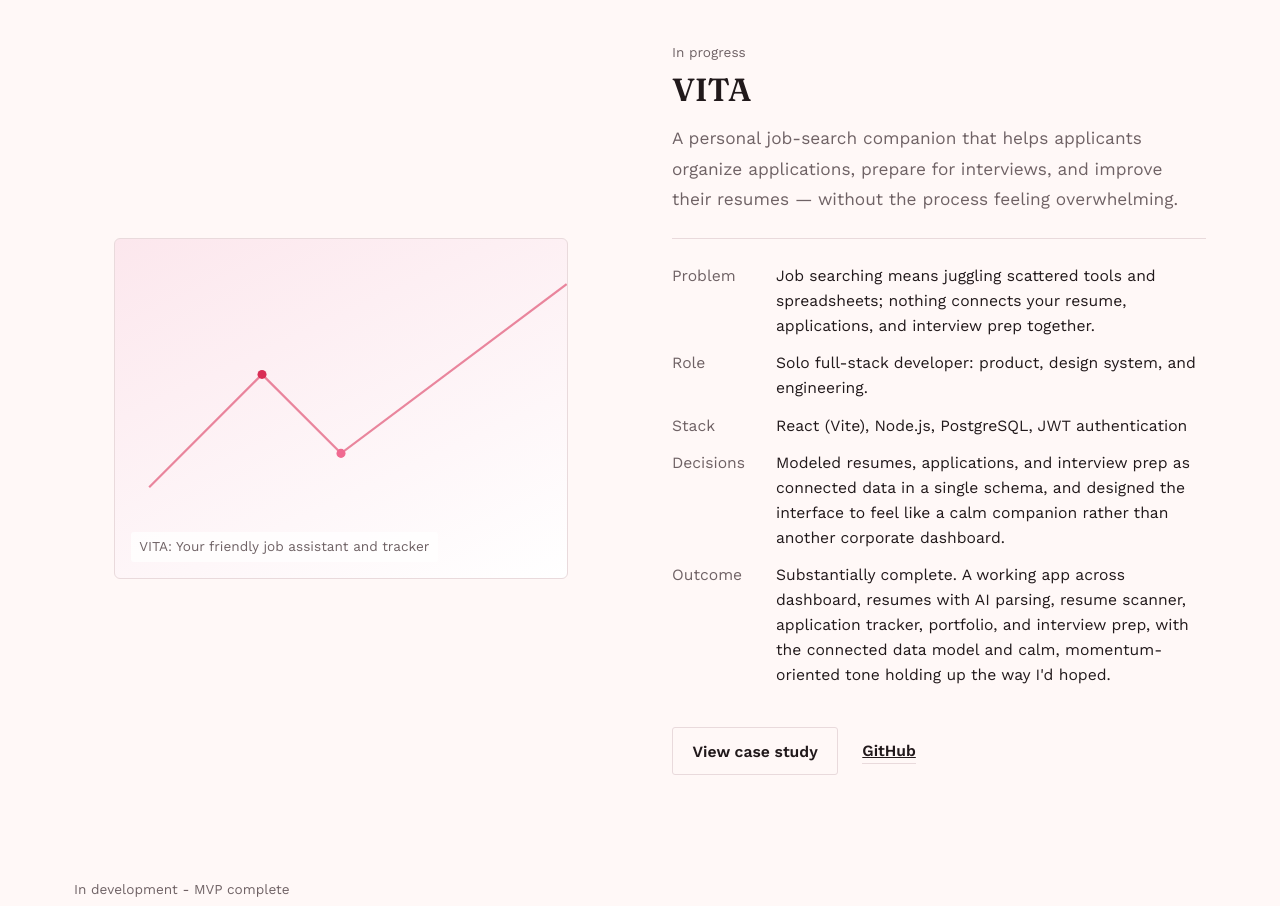
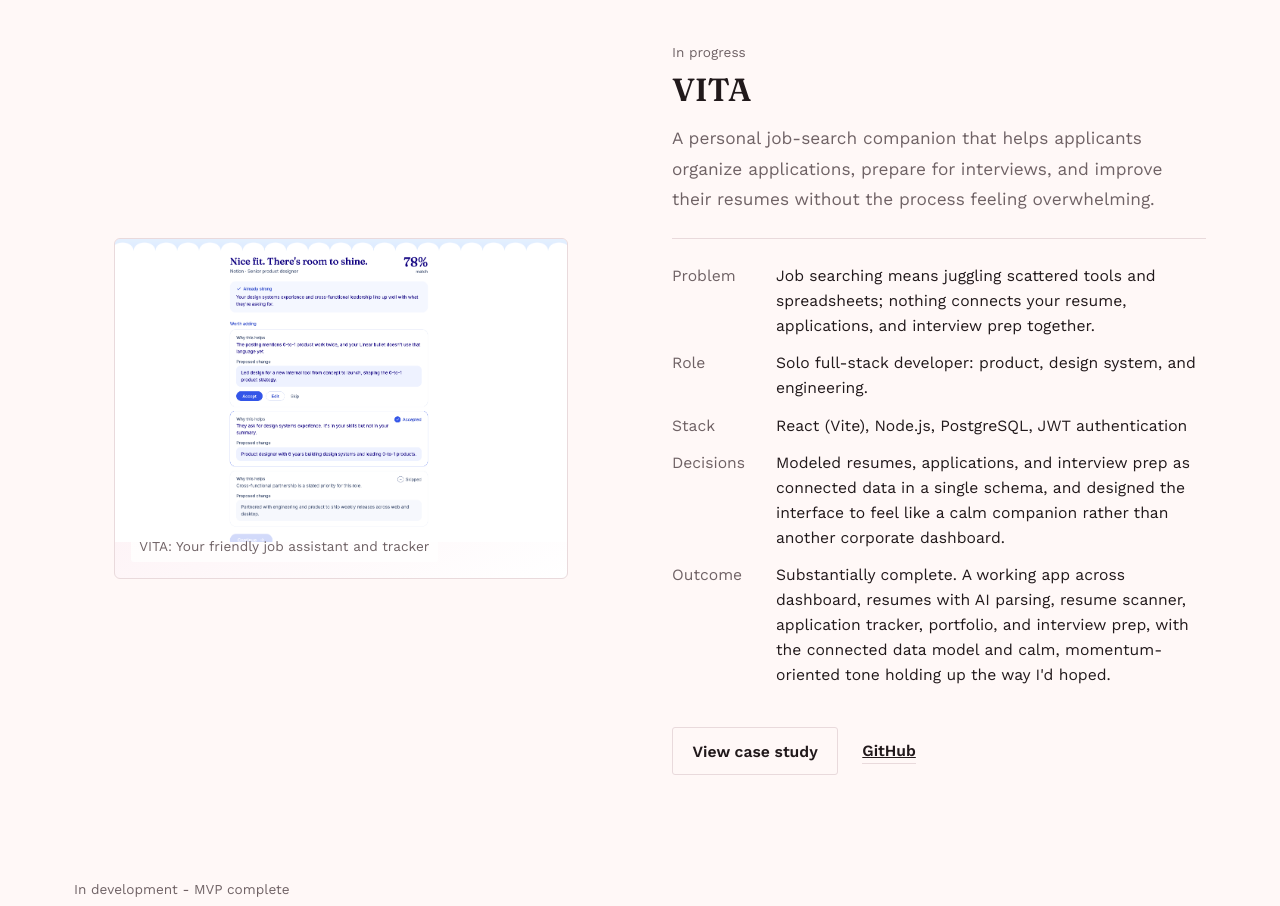
Before and after one commit to xClaudiaArias/claudia-portfolio-2026, a plain HTML site: page index.html in a window 1280 px wide. Shown: the part 980-1886 px from the top of the page. Drawn offline with nearby package versions, Linux system fonts and the light colour scheme.

Commit message:
update vita thumb

```diff
--- a/index.html
+++ b/index.html
@@ -117,12 +117,7 @@
           <!-- Project 1: VITA -->
           <article class="work-item reveal">
             <figure class="work-visual">
-              <svg viewBox="0 0 400 300" role="img" aria-label="Abstract preview graphic for VITA">
-                <rect width="400" height="300" fill="none" />
-                <path d="M30 220 L 130 120 L 200 190 L 400 40" stroke="currentColor" stroke-width="2" fill="none" opacity="0.55" style="color: var(--color-accent)" />
-                <circle cx="130" cy="120" r="4" fill="var(--color-accent)" />
-                <circle cx="200" cy="190" r="4" fill="var(--color-accent-pink)" />
-              </svg>
+              <img src="./assets/images/vita-sc1.png" alt="vita scanner view">
               <figcaption>VITA: Your friendly job assistant and tracker</figcaption>
             </figure>
 
@@ -132,7 +127,7 @@
               <p class="work-desc">
                 A personal job-search companion that helps applicants organize
                 applications, prepare for interviews, and improve their
-                resumes — without the process feeling overwhelming.
+                resumes without the process feeling overwhelming.
               </p>
 
               <dl class="work-specs">
```
Also changed, not shown: assets/images/vita-sc1.png (added), assets/images/vita-sc2.png (added), 1 other file.
